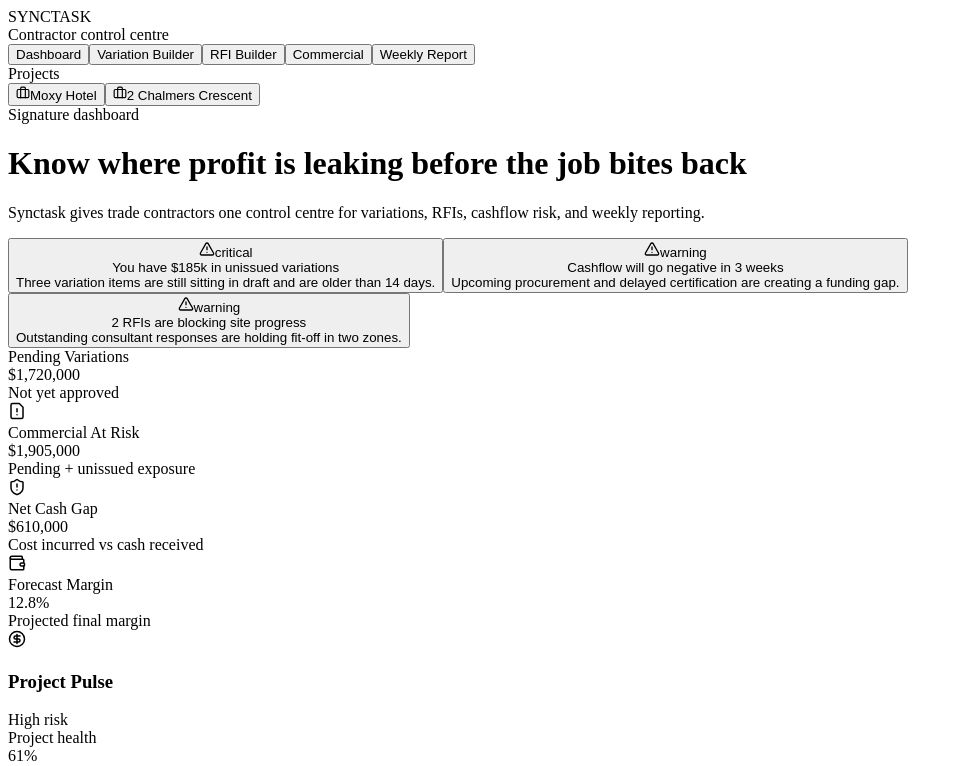
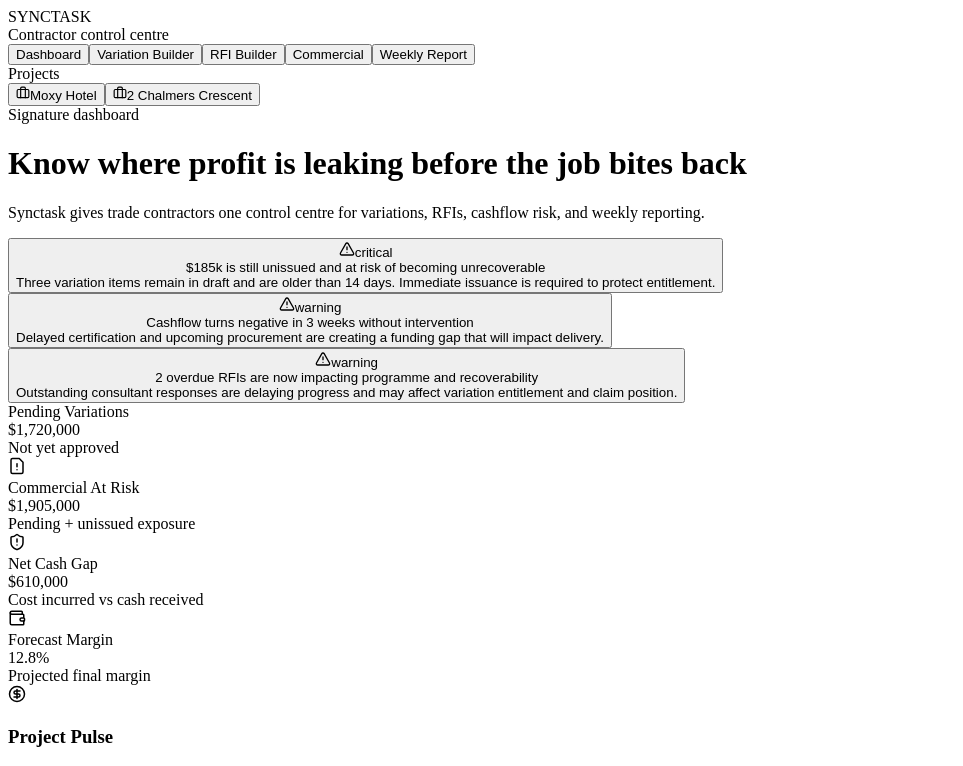
Before and after one commit to SamBachir/synctask-demo, a React (Vite) app: page / in a window 1280 px wide. Shown: the top 766 px of the page, without its empty margins (0-963 px from the left). Built offline with nearby package versions, Linux system fonts and the light colour scheme; the HTML template or start-up script is replaced by a standard one.

Commit message:
Update App.jsx

```diff
--- a/src/App.jsx
+++ b/src/App.jsx
@@ -35,22 +35,22 @@
       {
         id: 'ins-1',
         severity: 'critical',
-        title: 'You have $185k in unissued variations',
-        reason: 'Three variation items are still sitting in draft and are older than 14 days.',
+       title: '$185k is still unissued and at risk of becoming unrecoverable',
+reason: 'Three variation items remain in draft and are older than 14 days. Immediate issuance is required to protect entitlement.',
         action: 'variation',
       },
       {
         id: 'ins-2',
         severity: 'warning',
-        title: 'Cashflow will go negative in 3 weeks',
-        reason: 'Upcoming procurement and delayed certification are creating a funding gap.',
+        title: 'Cashflow turns negative in 3 weeks without intervention',
+reason: 'Delayed certification and upcoming procurement are creating a funding gap that will impact delivery.',
         action: 'commercial',
       },
       {
         id: 'ins-3',
         severity: 'warning',
-        title: '2 RFIs are blocking site progress',
-        reason: 'Outstanding consultant responses are holding fit-off in two zones.',
+      title: '2 overdue RFIs are now impacting programme and recoverability',
+reason: 'Outstanding consultant responses are delaying progress and may affect variation entitlement and claim position.',
         action: 'rfi',
       },
     ],
```
